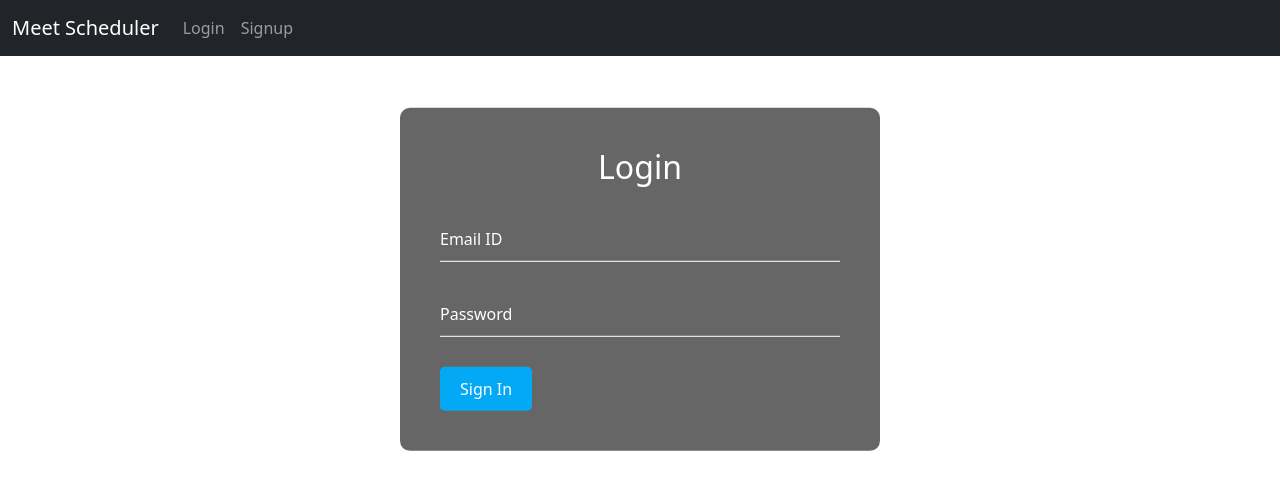
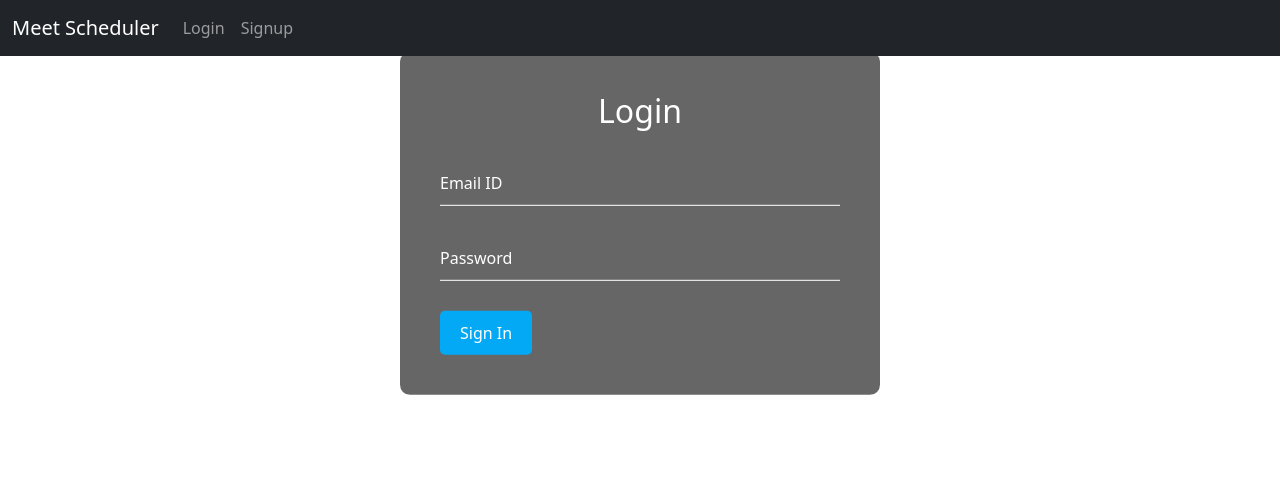
Before and after one commit to vishnurkallipadam/Meeting-Scheduler, an Angular app in the folder Frontend/: page /login in a window 1280 px wide. Shown: the top 490 px of the page. Built offline with nearby package versions, Linux system fonts and the light colour scheme.

Commit message:
Ui modified

```diff
--- a/Frontend/src/app/header/header.component.html
+++ b/Frontend/src/app/header/header.component.html
@@ -1,4 +1,4 @@
-<nav class="navbar navbar-expand-lg navbar-dark bg-dark">
+<nav class="navbar fixed-top navbar-expand-lg navbar-dark bg-dark">
     <div class="container-fluid">
       <a class="navbar-brand" href="#">Meet Scheduler</a>
       <button class="navbar-toggler" type="button" data-bs-toggle="collapse" data-bs-target="#navbarSupportedContent" aria-controls="navbarSupportedContent" aria-expanded="false" aria-label="Toggle navigation">
--- a/Frontend/src/app/test/test.component.html
+++ b/Frontend/src/app/test/test.component.html
@@ -1,17 +1,6 @@
-<ul class="nav justify-content-center">
+<ul class="nav fixed-bottom justify-content-center">
 
-    <div id="loading" style="z-index: 1000; margin: 0;
-      position: absolute;
-      top: 50%;
-      left: 50%;
-      -ms-transform: translateY(-50%);
-      transform: translateY(-50%);" >
-        <div class="d-flex justify-content-center ">
-          <div class="spinner-border text-primary" role="status">
-            <span class="visually-hidden">Loading...</span>
-          </div>
-        </div>
-      </div>
+
 
     <li class="nav-item">
         <button id="shareScreen" (click)="shareScreen()" style="display: none;" class="button btn btn-primary"><svg
@@ -80,8 +69,20 @@
 <video src="" autoplay muted #myvideotag2></video> -->
 
 
-<div class="container">
+<div class="container" style="margin-top: 20mm;">
     <div class="row">
+        <div id="loading" style="z-index: 1000; margin: 0;
+        position: absolute;
+        top: 50%;
+        left: -1%;
+        -ms-transform: translateY(-50%);
+        transform: translateY(-50%);" >
+          <div class="d-flex justify-content-center ">
+            <div class="spinner-border text-primary" role="status">
+              <span class="visually-hidden">Loading...</span>
+            </div>
+          </div>
+        </div>
         <div class="col md-4" *ngFor="let stream of streams">
             <div *ngIf="stream.attributes.type=='screen-share'">
                 <div style="height: 100%;width: 100%;" id="carouselExampleSlidesOnly" class="carousel slide"
```
